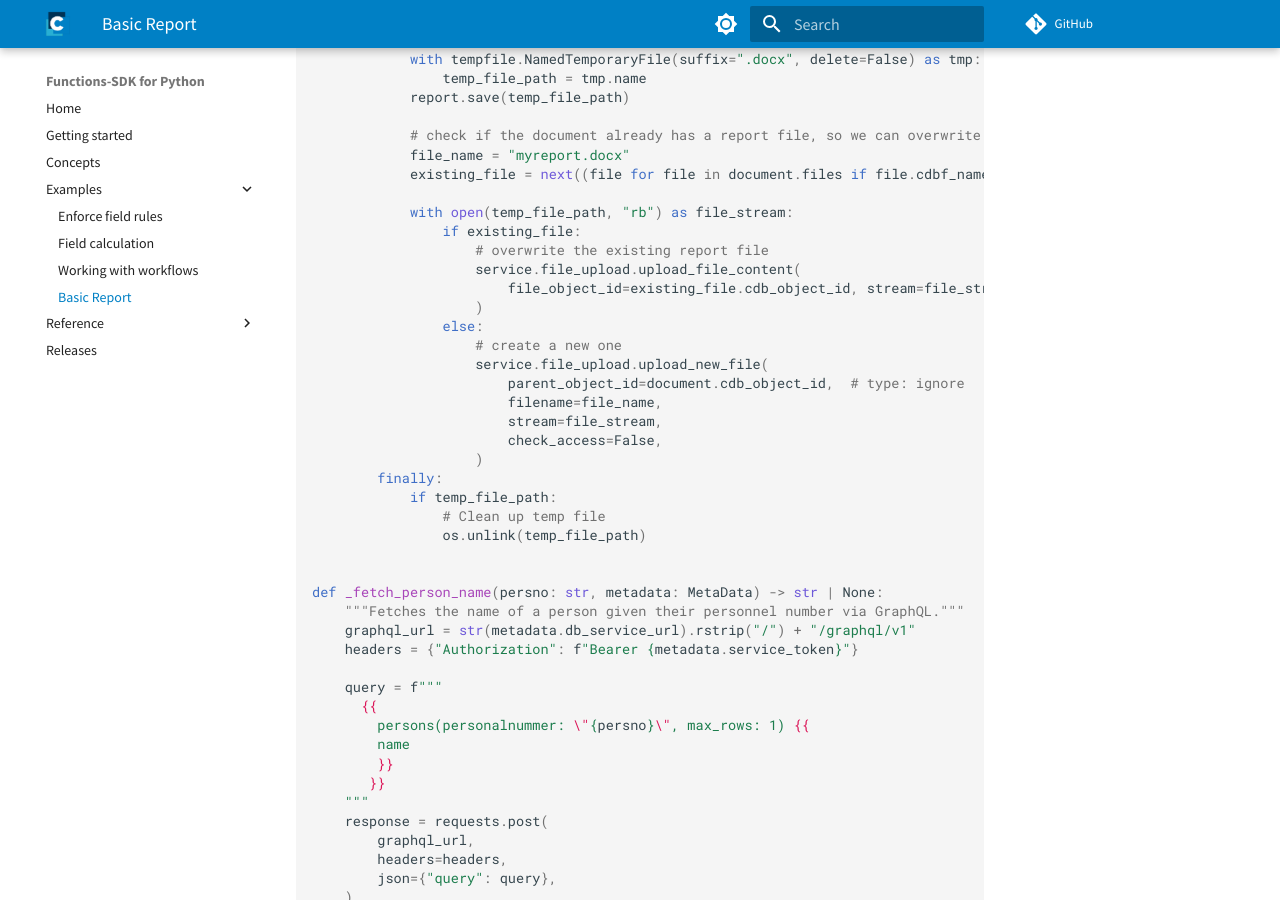
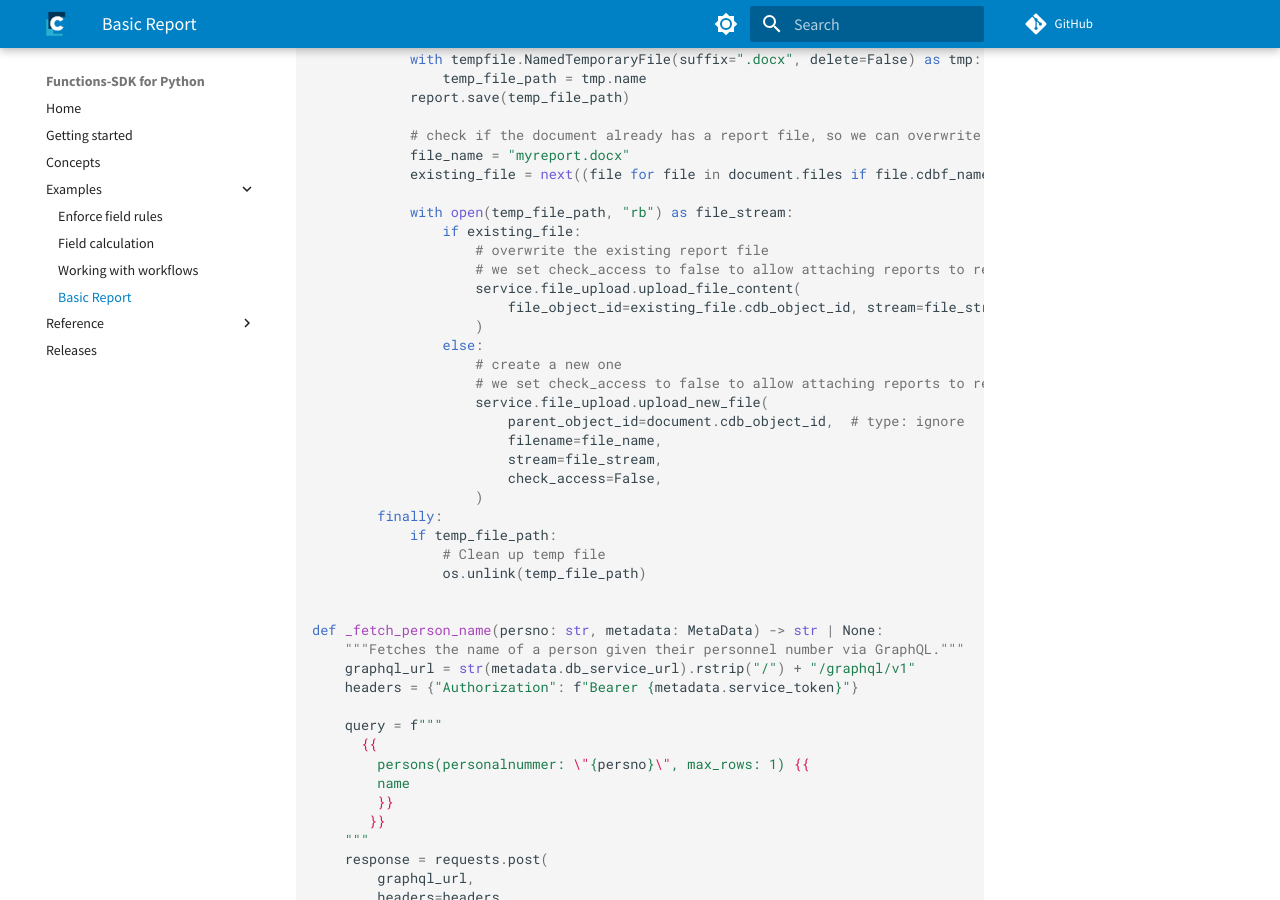
Before and after one commit to cslab/functions-sdk-python, an MkDocs documentation site: the page built from docs/examples/basic_report.md, in a window 1280 px wide and 900 px high, scrolled down 844 px. Built offline with MkDocs 1.6.1 and Material for MkDocs 9.7.7, drawn with Linux system fonts in a browser that asks for light colours; comment, search, counter and statistics services are not loaded.

Commit message:
clarify why check_access is false

```diff
--- a/docs/examples/basic_report.md
+++ b/docs/examples/basic_report.md
@@ -48,11 +48,13 @@ def simple_report(metadata: MetaData, event: CustomOperationDocumentEvent, servi
             with open(temp_file_path, "rb") as file_stream:
                 if existing_file:
                     # overwrite the existing report file
+                    # we set check_access to false to allow attaching reports to released documents
                     service.file_upload.upload_file_content(
                         file_object_id=existing_file.cdb_object_id, stream=file_stream, check_access=False
                     )
                 else:
                     # create a new one
+                    # we set check_access to false to allow attaching reports to released documents
                     service.file_upload.upload_new_file(
                         parent_object_id=document.cdb_object_id,  # type: ignore
                         filename=file_name,
```
